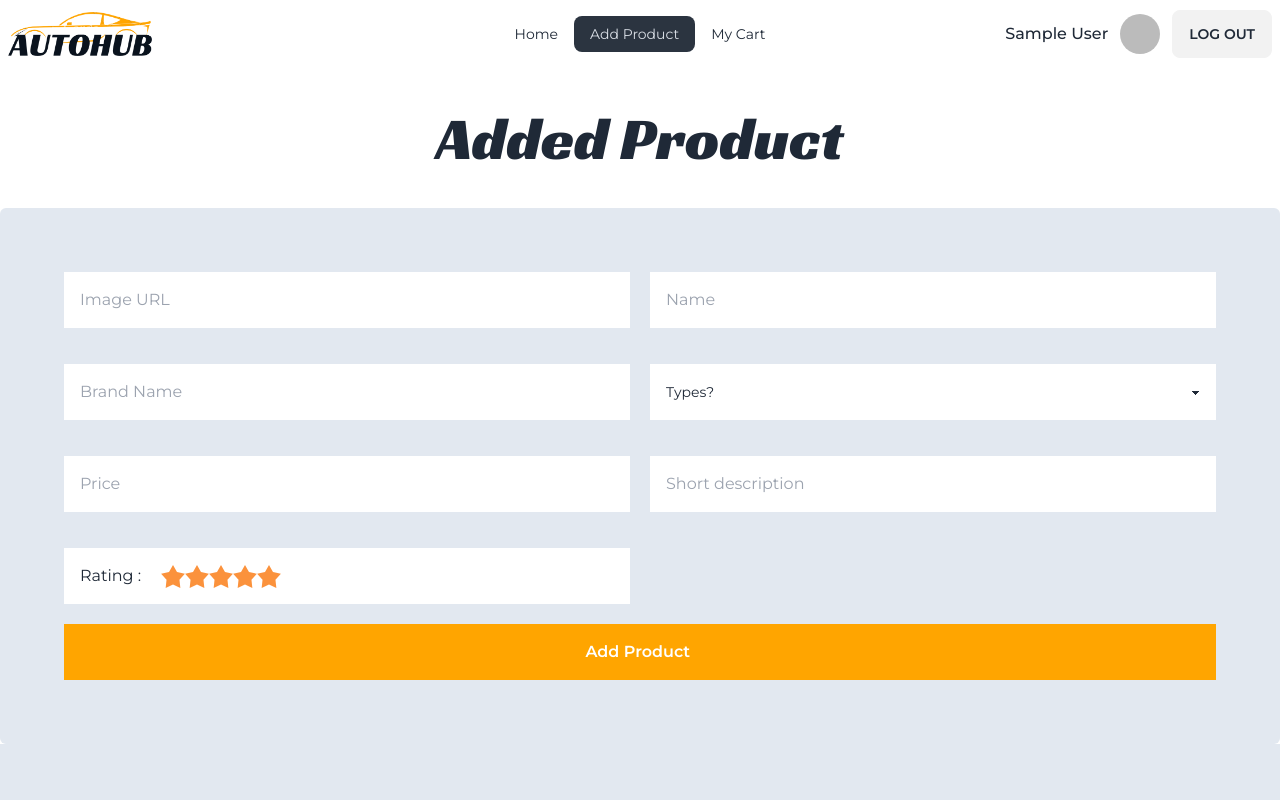
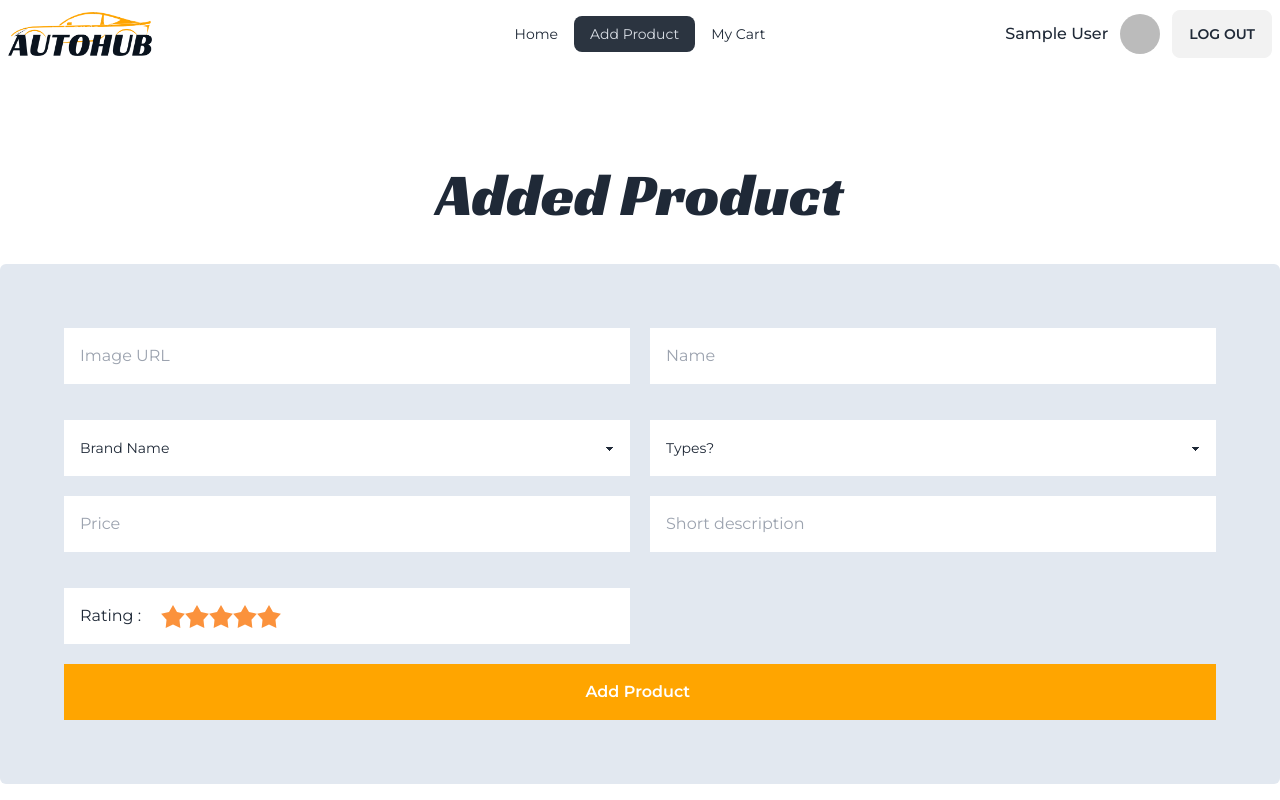
Before and after one commit to Abusayedshuvo/Auto-Hub-Website, a React (Vite) app: page /add-product in a window 1280 px wide. Shown: the top 800 px of the page. Built offline with nearby package versions, Linux system fonts and the light colour scheme; no server answers; sample sign-in values are in the browser's storage.

Commit message:
Product page created with dynamic data

```diff
--- a/package.json
+++ b/package.json
@@ -19,7 +19,8 @@
     "react-icons": "^4.11.0",
     "react-router-dom": "^6.17.0",
     "sort-by": "^1.2.0",
-    "sweetalert2": "^11.7.32"
+    "sweetalert2": "^11.7.32",
+    "swiper": "^10.3.1"
   },
   "devDependencies": {
     "@types/react": "^18.2.15",
--- a/src/components/Brands/Brands.jsx
+++ b/src/components/Brands/Brands.jsx
@@ -1,3 +1,5 @@
+import { Link } from "react-router-dom";
+
 const Brands = () => {
   const brands = [
     {
@@ -40,9 +42,11 @@ const Brands = () => {
           {brands.map((brand) => (
             <div className="bg-slate-200" key={brand.id}>
               <img className="bor" src={brand.img} alt="" />
-              <p className="text-3xl font-semibold text-center p-4">
-                {brand.name}
-              </p>
+              <Link to={`/product/${brand.name}`}>
+                <p className="text-3xl font-semibold text-center p-4">
+                  {brand.name}
+                </p>
+              </Link>
             </div>
           ))}
         </div>
--- a/src/main.jsx
+++ b/src/main.jsx
@@ -9,6 +9,8 @@ import AuthProvider from "./context/AuthProvider";
 import Registration from "./pages/Registration/Registration";
 import Home from "./pages/Home/Home";
 import AddProduct from "./pages/AddProduct/AddProduct";
+import PrivateRoutes from "./pages/Routes/PrivateRoutes";
+import Products from "./pages/Products/Products";
 
 const router = createBrowserRouter([
   {
@@ -22,7 +24,17 @@ const router = createBrowserRouter([
       },
       {
         path: "/add-product",
-        element: <AddProduct></AddProduct>,
+        element: (
+          <PrivateRoutes>
+            <AddProduct></AddProduct>
+          </PrivateRoutes>
+        ),
+      },
+      {
+        path: "/products/:id",
+        element: <Products></Products>,
+        loader: ({ params }) =>
+          fetch(`http://localhost:5000/products/${params.id}`),
       },
     ],
   },
--- a/src/pages/AddProduct/AddProduct.jsx
+++ b/src/pages/AddProduct/AddProduct.jsx
@@ -1,4 +1,5 @@
 import { useState } from "react";
+import Swal from "sweetalert2";
 
 const AddProduct = () => {
   const [rating, setRating] = useState(5);
@@ -29,10 +30,14 @@ const AddProduct = () => {
       .then((res) => res.json())
       .then((data) => {
         console.log(data);
+        if (data.acknowledged) {
+          Swal.fire("Product Added Successful!", "", "success");
+          form.reset();
+        }
       });
   };
   return (
-    <div className="container mx-auto">
+    <div className="container mx-auto my-24">
       <h2 className="text-6xl text-center font-racing my-10">Added Product</h2>
       <div className="bg-slate-200 p-16 rounded-md">
         <form onSubmit={handleAddProduct} className="grid grid-cols-2 gap-5">
@@ -52,14 +57,25 @@ const AddProduct = () => {
             id=""
             required
           />
-          <input
-            className="w-full block p-4 mb-4"
-            type="text"
-            name="brand"
-            placeholder="Brand Name"
-            id=""
-            required
-          />
+
+          <div>
+            <select
+              name="brand"
+              required
+              defaultValue={"DEFAULT"}
+              className="select select-bordered w-full border-0 rounded-none h-14"
+            >
+              <option value="DEFAULT" disabled>
+                Brand Name
+              </option>
+              <option value="Toyota">Toyota </option>
+              <option value="Audi">Audi</option>
+              <option value="BMW">BMW</option>
+              <option value="Mercedes-Benz">Mercedes-Benz</option>
+              <option value="Tesla">Tesla</option>
+              <option value="Honda">Honda</option>
+            </select>
+          </div>
           <div>
             <select
               name="types"
--- /dev/null
+++ b/src/pages/Products/Product.jsx
@@ -0,0 +1,59 @@
+import { PropTypes } from "prop-types";
+import { FaStar } from "react-icons/fa6";
+
+const Product = ({ product }) => {
+  const { img, name, brand, types, price, rate } = product;
+  const remainingRating = Math.abs(rate - 5);
+  return (
+    <div className="bg-[#25363B] text-white rounded-md">
+      <img className="rounded-t-md" src={img} alt="" />
+      <div className="p-5 space-y-4">
+        <p className="text-2xl font-semibold">{name}</p>
+        <div className="flex justify-between">
+          <p>
+            <span className="font-semibold">Brand :</span> {brand}
+          </p>
+          <p>
+            <span className="font-semibold"> Types : </span>
+            {types}
+          </p>
+        </div>
+        <div className="flex justify-between">
+          <p>
+            <span className="font-semibold"> Price : </span> ${price}
+          </p>
+          <div className="flex">
+            {Array.from(Array(rate), (e, i) => {
+              return (
+                <span key={i} className="text-orange-400 text-xl">
+                  <FaStar />
+                </span>
+              );
+            })}
+            {Array.from(Array(remainingRating), (e, i) => {
+              return (
+                <span key={i} className="text-slate-200 text-xl">
+                  <FaStar />
+                </span>
+              );
+            })}
+          </div>
+        </div>
+        <div className="flex justify-between mt-5">
+          <button className="bg-white px-4 py-2 text-black rounded-full text-sm font-medium">
+            View Details
+          </button>
+          <button className="bg-white px-4 py-2 text-black rounded-full text-sm font-medium">
+            Update
+          </button>
+        </div>
+      </div>
+    </div>
+  );
+};
+
+export default Product;
+
+Product.propTypes = {
+  product: PropTypes.object,
+};
--- /dev/null
+++ b/src/pages/Products/Products.jsx
@@ -0,0 +1,40 @@
+import { useLoaderData } from "react-router-dom";
+import { Swiper, SwiperSlide } from "swiper/react";
+// Import Swiper styles
+import "swiper/css";
+import "swiper/css/navigation";
+// import required modules
+import { Autoplay, Navigation } from "swiper/modules";
+import Product from "./Product";
+
+const Products = () => {
+  const products = useLoaderData();
+  console.log(products);
+  return (
+    <>
+      <div className="my-20">
+        <Swiper
+          navigation={true}
+          modules={[Autoplay, Navigation]}
+          autoplay={{
+            delay: 2500,
+            disableOnInteraction: false,
+          }}
+          className="mySwiper"
+        >
+          <SwiperSlide>Slide 1</SwiperSlide>
+          <SwiperSlide>Slide 2</SwiperSlide>
+          <SwiperSlide>Slide 3</SwiperSlide>
+        </Swiper>
+      </div>
+
+      <div className="container mx-auto grid grid-cols-3 gap-10 my-20">
+        {products.map((product) => (
+          <Product key={product._id} product={product}></Product>
+        ))}
+      </div>
+    </>
+  );
+};
+
+export default Products;
```
Also changed, not shown: 1 other file (tests, documents, lock files or other folders).
